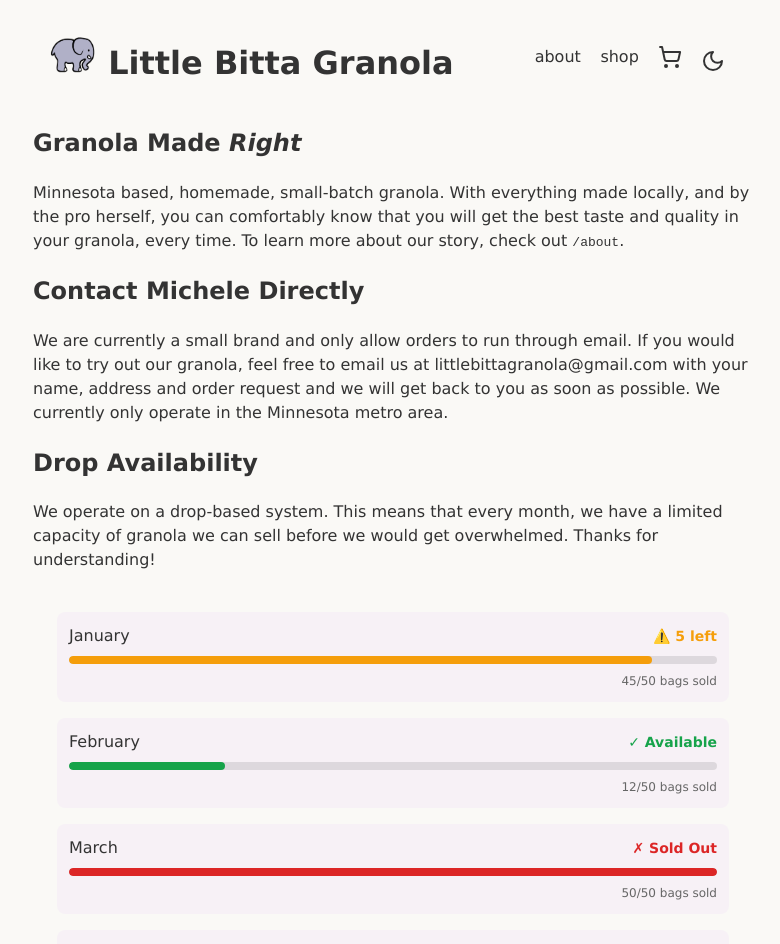
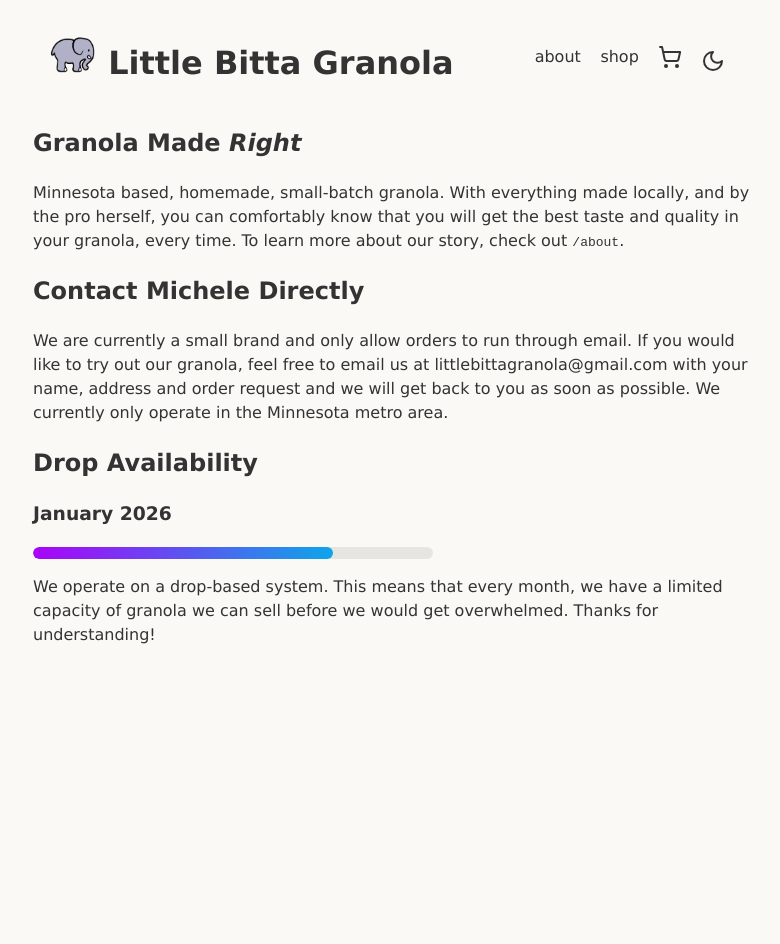
Before and after one commit to louislef299/little-bitta-site, a SvelteKit app: page / in a window 1280 px wide. Shown: the top 944 px of the page, without its empty margins (247-1027 px from the left). After the commit the page ends 800 px from the top, so only its background shows below. Built offline with nearby package versions, Linux system fonts and the light colour scheme.

Commit message:
feat: Add gradient-style capacity bar

```diff
--- /dev/null
+++ b/src/lib/components/CapacityBar.svelte
@@ -0,0 +1,54 @@
+<script lang="ts">
+    import type { Drop } from '$lib/cart/drops.svelte';
+    import { getDrops } from '$lib/cart/drops.svelte';
+
+    type DropWithCapacity = Drop & {
+        current: number;
+        max: number;
+    };
+
+    // For now, using mock data - you can replace this with real capacity data from your backend
+    function getDropsWithCapacity(): DropWithCapacity[] {
+        const drops = getDrops();
+        // Mock capacity data - replace with actual data source
+        const capacityData: Record<string, { current: number; max: number }> = {
+            jan: { current: 45, max: 50 },
+            fed: { current: 12, max: 50 },
+            mar: { current: 50, max: 50 },
+            apr: { current: 0, max: 50 },
+        };
+
+        return drops.map(drop => ({
+            ...drop,
+            ...capacityData[drop.id]
+        }));
+    }
+</script>
+
+<div class="capacity-bar">
+    <div class="progress-container">
+        <div class="progress"></div>
+    </div>
+</div>
+
+<style>
+    .progress-container {
+        width: 100%;
+        max-width: 400px;
+        height: 12px;
+        background: rgba(0, 0, 0, 0.08);
+        border-radius: 8px;
+        overflow: hidden;
+        transform: translateZ(0);
+    }
+
+    .progress {
+        width: 75%;
+        height: 100%;
+        background: linear-gradient(to right, #aa03f8, #0ea5e9);
+        border-radius: 8px;
+        transition: width 0.4s cubic-bezier(0.4, 0, 0.2, 1);
+        transform: translateZ(0);
+        will-change: width;
+    }
+</style>
--- a/src/lib/components/CapacityCard.svelte
+++ /dev/null
@@ -1,153 +0,0 @@
-<script lang="ts">
-    import type { Drop } from '$lib/cart/drops.svelte';
-    import { getDrops } from '$lib/cart/drops.svelte';
-
-    type DropWithCapacity = Drop & {
-        current: number;
-        max: number;
-    };
-
-    // For now, using mock data - you can replace this with real capacity data from your backend
-    function getDropsWithCapacity(): DropWithCapacity[] {
-        const drops = getDrops();
-        // Mock capacity data - replace with actual data source
-        const capacityData: Record<string, { current: number; max: number }> = {
-            jan: { current: 45, max: 50 },
-            fed: { current: 12, max: 50 },
-            mar: { current: 50, max: 50 },
-            apr: { current: 0, max: 50 },
-        };
-
-        return drops.map(drop => ({
-            ...drop,
-            ...capacityData[drop.id]
-        }));
-    }
-
-    function getStatusInfo(current: number, max: number) {
-        const percentage = (current / max) * 100;
-        const remaining = max - current;
-
-        if (percentage >= 100) {
-            return { status: 'sold-out', icon: '✗', label: 'Sold Out', color: '#dc2626' };
-        } else if (percentage >= 80) {
-            return { status: 'limited', icon: '⚠️', label: `${remaining} left`, color: '#f59e0b' };
-        } else {
-            return { status: 'available', icon: '✓', label: 'Available', color: '#16a34a' };
-        }
-    }
-
-    let dropsWithCapacity = getDropsWithCapacity();
-</script>
-
-<div class="capacity-card">
-    <div class="drops-list">
-        {#each dropsWithCapacity as drop}
-            {@const statusInfo = getStatusInfo(drop.current, drop.max)}
-            <div class="drop-item" data-status={statusInfo.status}>
-                <div class="drop-header">
-                    <span class="drop-name">{drop.long}</span>
-                    <span class="status-badge" style="color: {statusInfo.color}">
-                        {statusInfo.icon} {statusInfo.label}
-                    </span>
-                </div>
-                <div class="progress-bar">
-                    <div
-                        class="progress-fill"
-                        style="width: {Math.min((drop.current / drop.max) * 100, 100)}%; background-color: {statusInfo.color};"
-                    ></div>
-                </div>
-                <div class="capacity-text">
-                    {drop.current}/{drop.max} bags sold
-                </div>
-            </div>
-        {/each}
-    </div>
-</div>
-
-<style>
-    .capacity-card {
-        background: var(--bg-color);
-        padding: 1.5rem;
-        margin-bottom: 2rem;
-        /* Performance: Isolate layout calculations */
-        contain: content;
-    }
-
-    .drops-list {
-        display: flex;
-        flex-direction: column;
-        gap: 1rem;
-    }
-
-    .drop-item {
-        padding: 0.75rem;
-        border-radius: 8px;
-        background: rgba(170, 3, 248, 0.03);
-        /* Removed hover transition for performance */
-    }
-
-    .drop-header {
-        display: flex;
-        justify-content: space-between;
-        align-items: center;
-        margin-bottom: 0.5rem;
-    }
-
-    .drop-name {
-        font-weight: 500;
-        font-size: 1rem;
-    }
-
-    .status-badge {
-        font-size: 0.875rem;
-        font-weight: 600;
-        display: flex;
-        align-items: center;
-        gap: 0.25rem;
-    }
-
-    .progress-bar {
-        height: 8px;
-        background: rgba(0, 0, 0, 0.1);
-        border-radius: 4px;
-        overflow: hidden;
-        margin-bottom: 0.5rem;
-        /* Performance: GPU acceleration for animations */
-        transform: translateZ(0);
-    }
-
-    .progress-fill {
-        height: 100%;
-        /* Optimized: Use transform instead of width for better performance */
-        /* Keep width transition but make it faster and remove background-color
-        transition */
-        transition: width 0.4s cubic-bezier(0.4, 0, 0.2, 1);
-        border-radius: 4px;
-        /* Performance: Promote to own layer */
-        will-change: width;
-        transform: translateZ(0);
-    }
-
-    .capacity-text {
-        font-size: 0.75rem;
-        color: var(--color-text-secondary, #666);
-        text-align: right;
-    }
-
-    @media (max-width: 640px) {
-        .capacity-card {
-            padding: 1rem;
-        }
-
-        .drop-header {
-            flex-direction: column;
-            align-items: flex-start;
-            gap: 0.25rem;
-        }
-
-        .status-badge {
-            font-size: 0.8rem;
-        }
-    }
-</style>
--- a/src/routes/+page.svelte
+++ b/src/routes/+page.svelte
@@ -1,5 +1,5 @@
 <script lang="ts">
-    import CapacityCard from '$lib/components/CapacityCard.svelte';
+    import CapacityCard from '$lib/components/CapacityBar.svelte';
 </script>
 
 <h2>Granola Made <i>Right</i></h2>
@@ -20,9 +20,12 @@
 </p>
 
 <h2>Drop Availability</h2>
+
+<h3>January 2026</h3>
+<CapacityCard />
+
 <p>
     We operate on a drop-based system. This means that every month, we have a
     limited capacity of granola we can sell before we would get overwhelmed.
     Thanks for understanding!
 </p>
-<CapacityCard />
```
Also changed, not shown: src/routes/shop/+page.svelte (+4 -6 lines).
